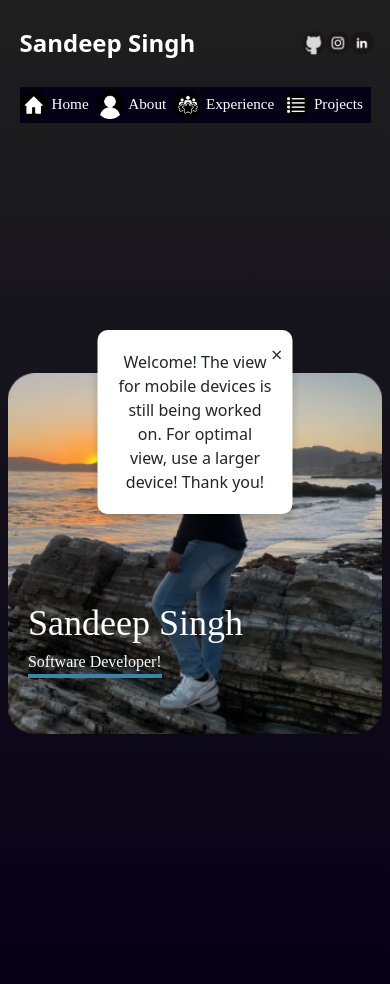
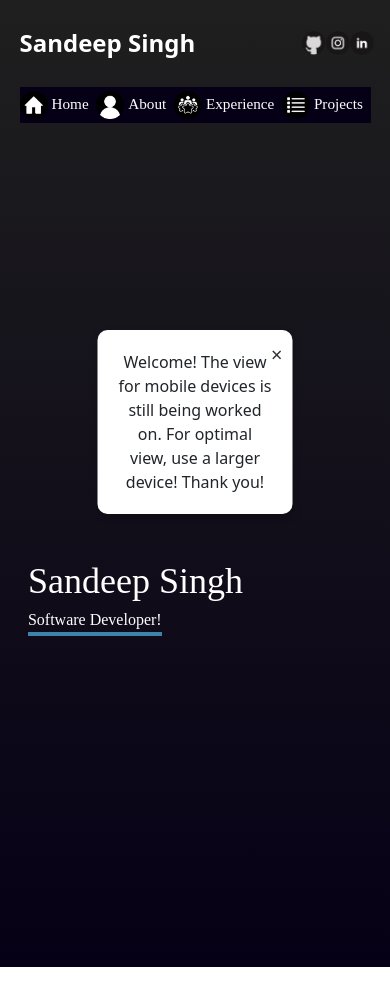
Before and after one commit to SandeepS3/personal-website, a React (Create React App) app: page / in a window 390 px wide. Built offline with nearby package versions, Linux system fonts and the light colour scheme; a web font is replaced by a local one.

Commit message:
fix homepage mobile

```diff
--- a/src/pages/HomeStyles.js
+++ b/src/pages/HomeStyles.js
@@ -32,14 +32,16 @@ const styles = {
 
 const mediaStyles = {
   background: {
-    backgroundImage: `url(${process.env.PUBLIC_URL}/images/Beach1.png)`,
-    backgroundRepeat: "no-repeat",
-    backgroundSize: "contain",
-    minHeight: "100vh",
-    borderRadius: "1.25em",
-    backgroundPosition: "center",
-    paddingTop: "5vh",
+    // backgroundImage: `url(${process.env.PUBLIC_URL}/images/Beach1.png)`,
+    // backgroundRepeat: "no-repeat",
+    // backgroundSize: "contain",
+    // minHeight: "100vh",
+    // borderRadius: "1.25em",
+    // backgroundPosition: "center",
+    display: "flex",
+    flexDirection: "column",
   },
+  image: {},
   info: {
     display: "flex",
     flexDirection: "column",
```
